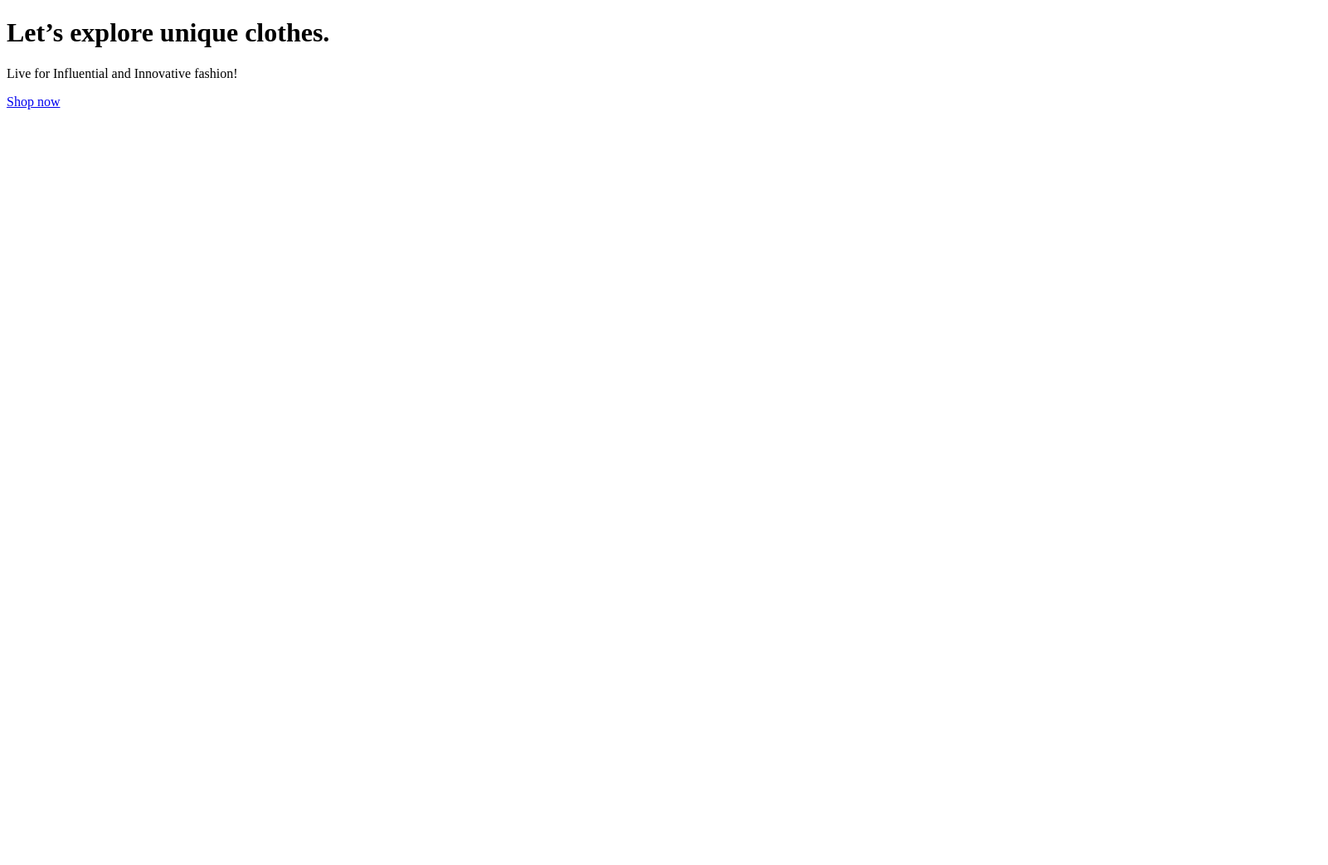
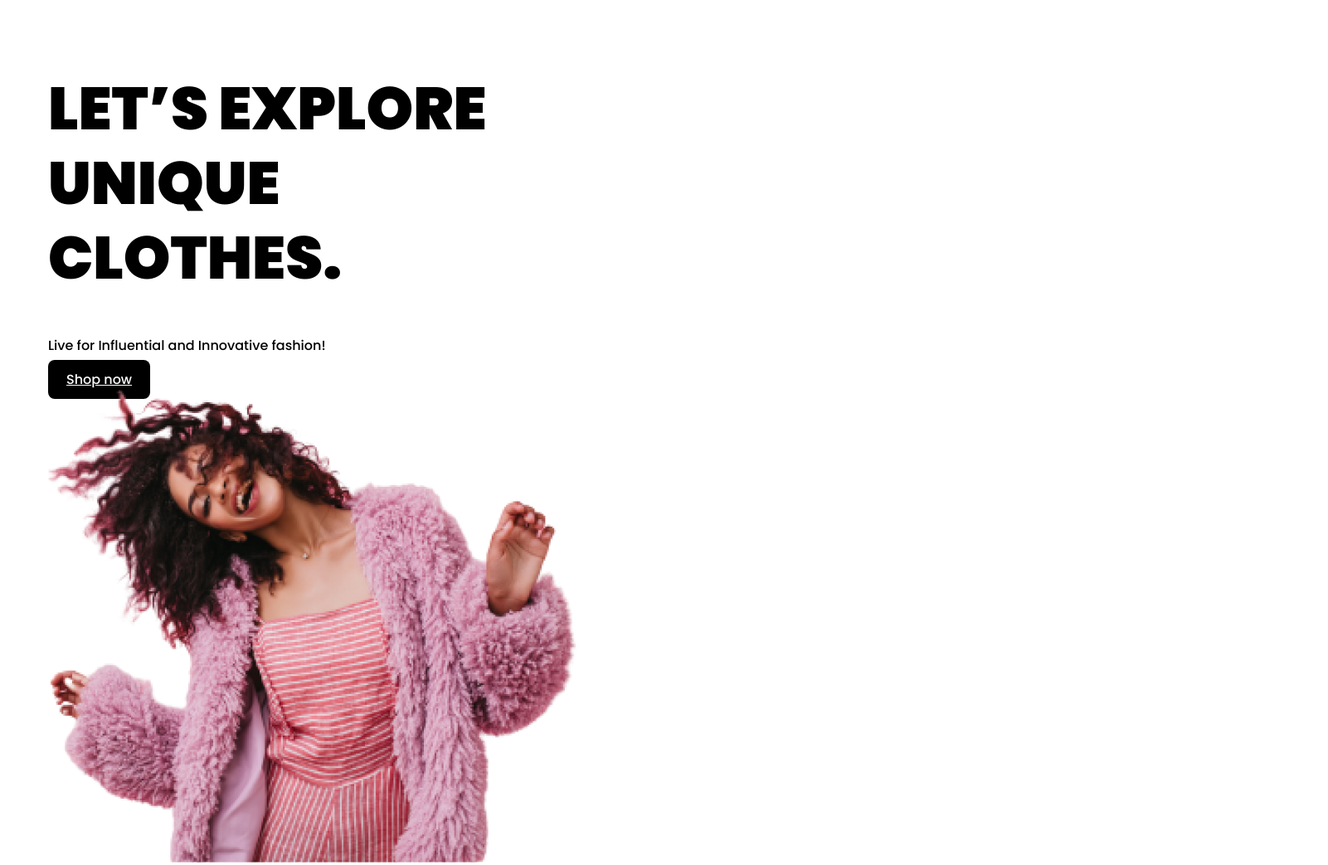
Before and after one commit to ead-codigo-2023/ejercicio-2-asignar-estilos-con-css-BelenAmandaBI, a plain HTML site: page index.html in a window 1280 px wide. Shown: the whole page at 83% size, 1601 px wide, since content can reach past the window. Before the commit the page ends 800 px from the top, so only its background shows below. Drawn offline with Linux system fonts and the light colour scheme.

Commit message:
actulización ejercicio2

```diff
--- a/assets/css/style.css
+++ b/assets/css/style.css
@@ -0,0 +1,42 @@
+body {
+    font-family: 'Poppins', sans-serif;
+
+}
+h1{
+    color: #000;
+    text-transform: uppercase;
+font-family: Poppins;
+font-size: 72px;
+font-style: normal;
+font-weight: 900;
+line-height: 90px; /* 125% */
+}
+a{
+    padding: 12px 22px;
+    color: #FFF;
+    background-color: #000;
+    border-radius: 8px;
+}
+.hero {
+    padding-top: 30px;
+    padding-right: 900px;
+    padding-bottom: 30px;
+    padding-left: 50px;
+    background-image: url("image (2).png"), lightgray -389.066px -182.935px / 204.859% 155.655% no-repeat;
+    background-repeat: no-repeat;
+    background-position:  right;
+    border-radius: 40px;
+    background: #FFF;
+    width: 642.977px;
+    height: 569.451px;
+    flex-shrink: 0;
+}
+.body {
+    border-radius: 40px;
+    background: #F4F6F5;
+
+.hero }
+width: 1280px;
+height: 640px;
+flex-shrink: 0;
+}
--- a/index.html
+++ b/index.html
@@ -4,12 +4,24 @@
 	<meta charset="UTF-8">
 	<meta name="viewport" content="width=device-width, initial-scale=1.0">
 	<title>Ejemplo de hero banner</title>
+	<link rel="stylesheet" href="assets/css/style.css">
+	<link rel="preconnect" href="https://fonts.googleapis.com">
+<link rel="preconnect" href="https://fonts.gstatic.com" crossorigin>
+<link href="https://fonts.googleapis.com/css2?family=Poppins:wght@900&display=swap" rel="stylesheet">
+<link rel="preconnect" href="https://fonts.googleapis.com">
+<link rel="preconnect" href="https://fonts.gstatic.com" crossorigin>
+<link href="https://fonts.googleapis.com/css2?family=Poppins:wght@500;900&display=swap" rel="stylesheet">
+<link rel="preconnect" href="https://fonts.googleapis.com">
+<link rel="preconnect" href="https://fonts.gstatic.com" crossorigin>
+<link href="https://fonts.googleapis.com/css2?family=Poppins:wght@900&display=swap" rel="stylesheet">
 </head>
 <body>
 	<div class="hero">
 		<h1>Let’s explore unique clothes.</h1>
 		<p>Live for Influential and Innovative fashion!</p>
 		<a href="#">Shop now</a>
+		<img src="image (2).png"/>
+	  </div>
 	</div>
 </body>
 </html>
```
Also changed, not shown: assets/img.ej(1).jpg (added), image (2).png (added), imagechica.png (added).
